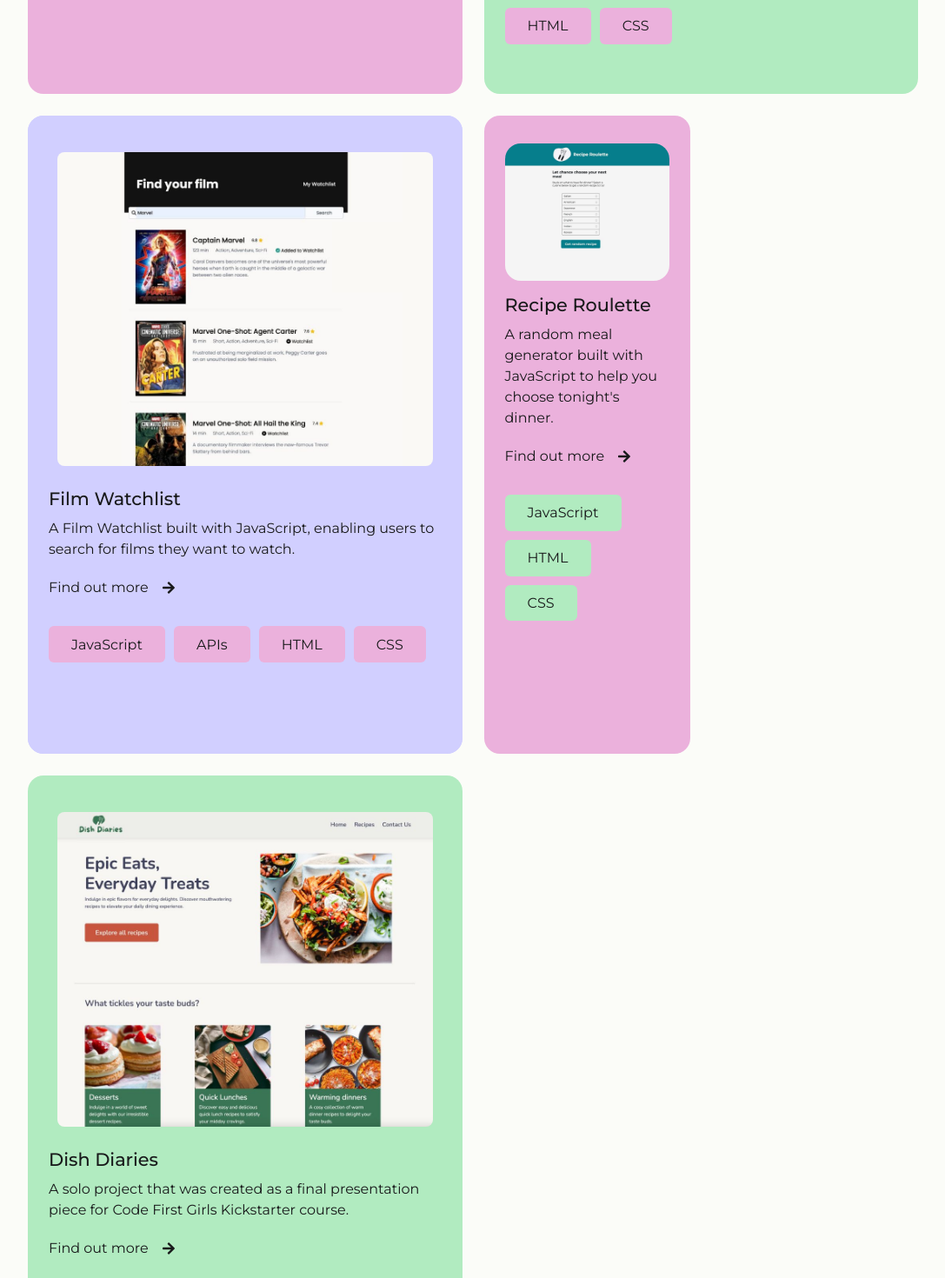
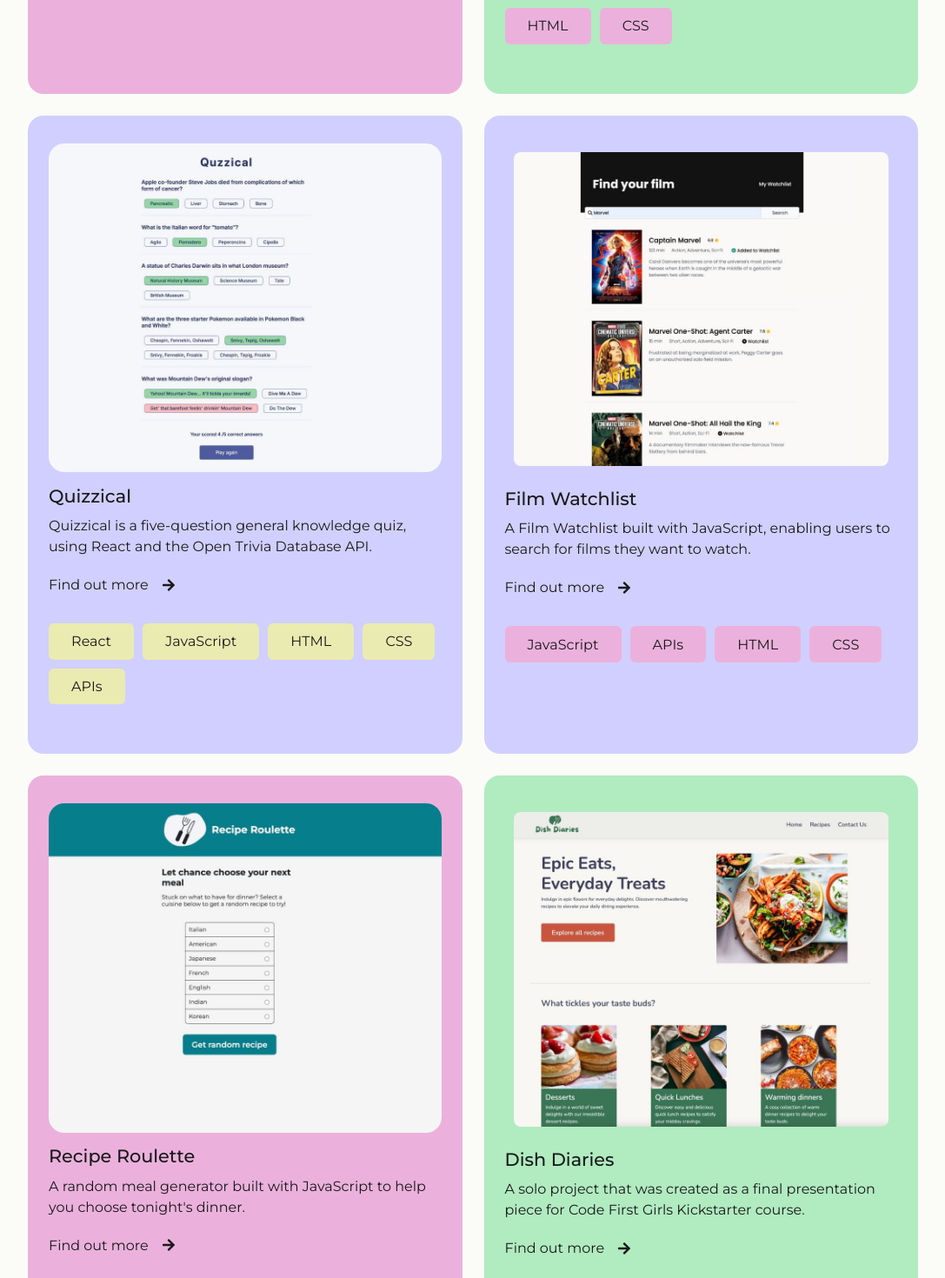
Before and after one commit to louiseka/portfolio, a React (Vite) app: page / in a window 1280 px wide. Shown: the part 3120-4590 px from the top of the page at 87% size, without its empty margins (96-1183 px from the left). Built offline with nearby package versions, Linux system fonts and the light colour scheme.

Commit message:
Updates to grid for mobile

```diff
--- a/src/index.css
+++ b/src/index.css
@@ -871,7 +871,22 @@ article h3 {
 
   .seven {
     grid-column: 1/3;
-    grid-row: 5/5;
+    grid-row: 5/7;
+  }
+
+  .eight {
+    grid-column: 3/5;
+    grid-row: 5/7;
+  }
+
+  .nine {
+    grid-column: 1/3;
+    grid-row: 7/9;
+  }
+
+  .ten {
+    grid-column: 3/5;
+    grid-row: 7/9;
   }
 }
 
```
